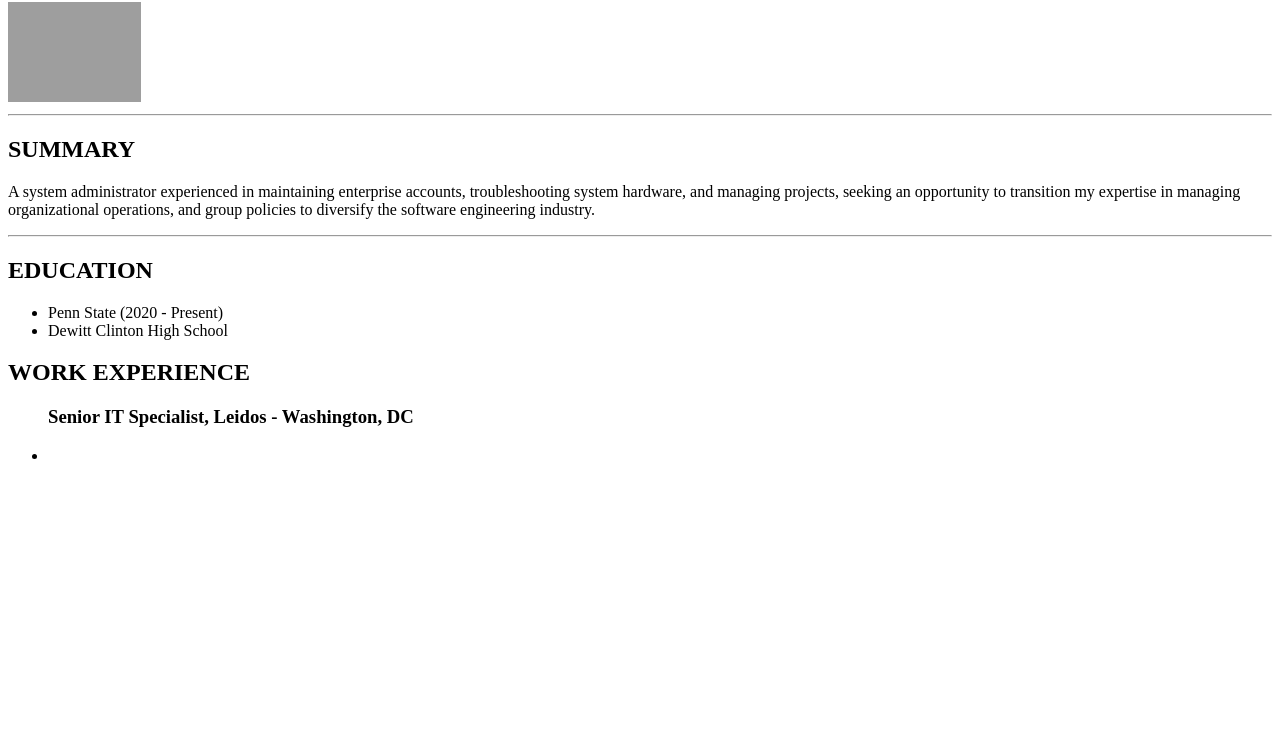
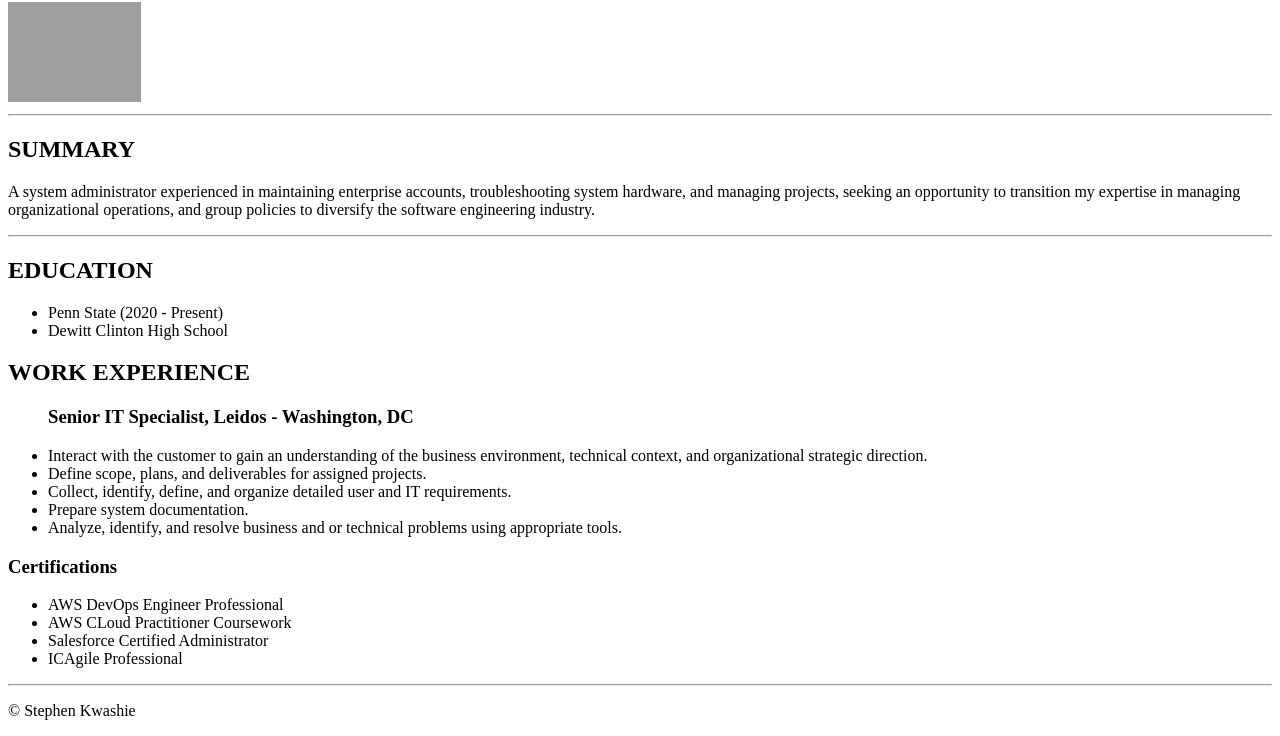
Before and after one commit to skwashie-bit/Resume, a plain HTML site: page index.html in a window 1280 px wide. Shown: the part 78-814 px from the top of the page. Drawn offline with Linux system fonts and the light colour scheme; grey boxes are pictures that could not be loaded.

Commit message:
Add files via upload

```diff
--- a/index.html
+++ b/index.html
@@ -26,13 +26,26 @@
     <h2>WORK EXPERIENCE</h2>
     <ul>
         <h3>Senior IT Specialist, Leidos - Washington, DC</h3>
-        <li>
-
-
-        </li>
+        <li>Interact with the customer to gain an understanding of the business environment, technical context, and organizational strategic direction.</li>
+        <li>Define scope, plans, and deliverables for assigned projects.</li>
+        <li>Collect, identify, define, and organize detailed user and IT requirements.</li>
+        <li>Prepare system documentation.</li>
+        <li>Analyze, identify, and resolve business and or technical problems using appropriate tools.</li>
     </ul>
 
+    <h3>Certifications</h3>
+    <ul>
+        <li>AWS DevOps Engineer Professional</li>
+        <li>AWS CLoud Practitioner Coursework</li>
+        <li>Salesforce Certified Administrator</li>
+        <li>ICAgile Professional</li>
+    </ul>
 
+<hr>
+
+    <footer>
+        <p>© Stephen Kwashie</p>
+    </footer>
 
 
 </body>
```
